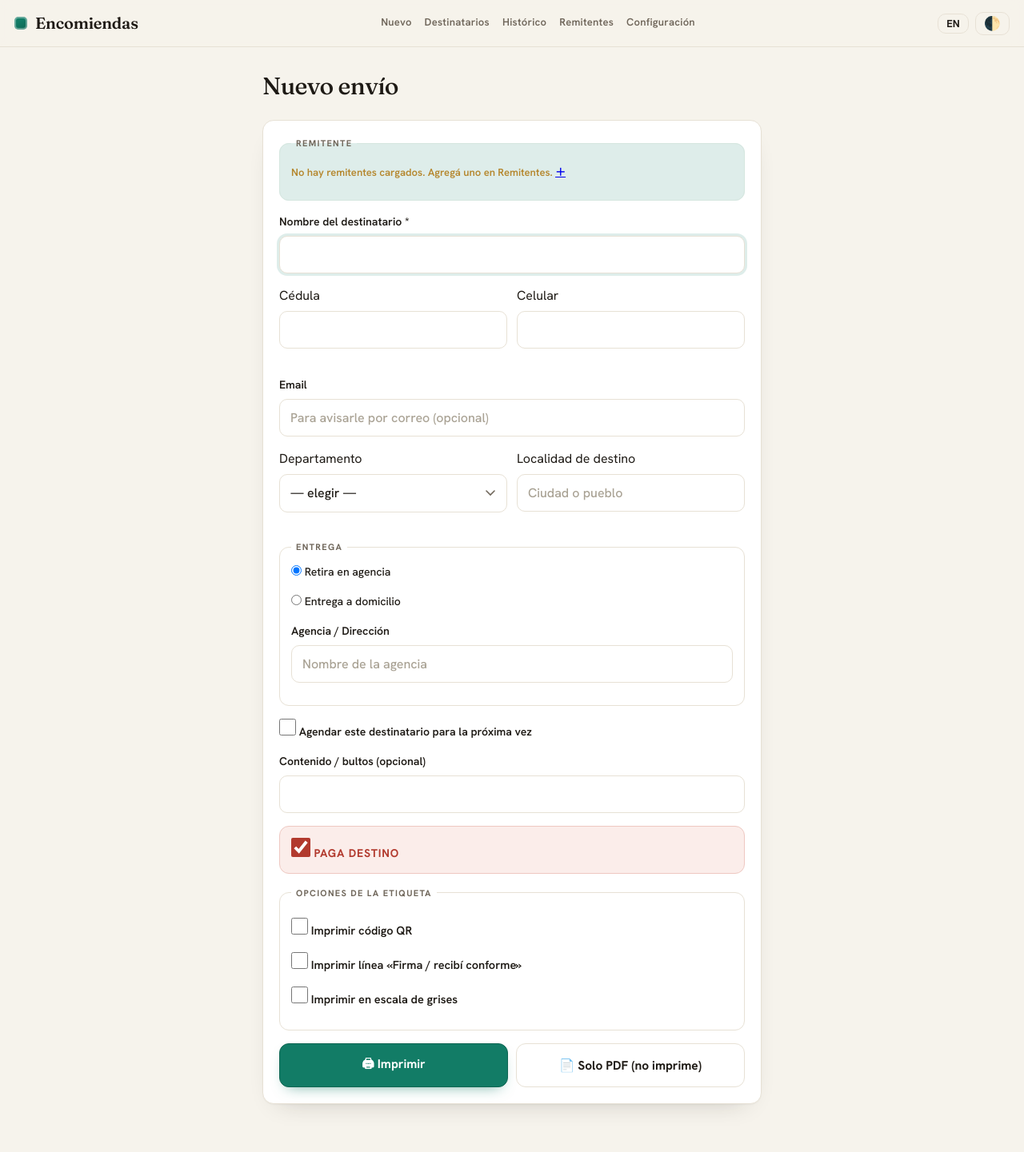
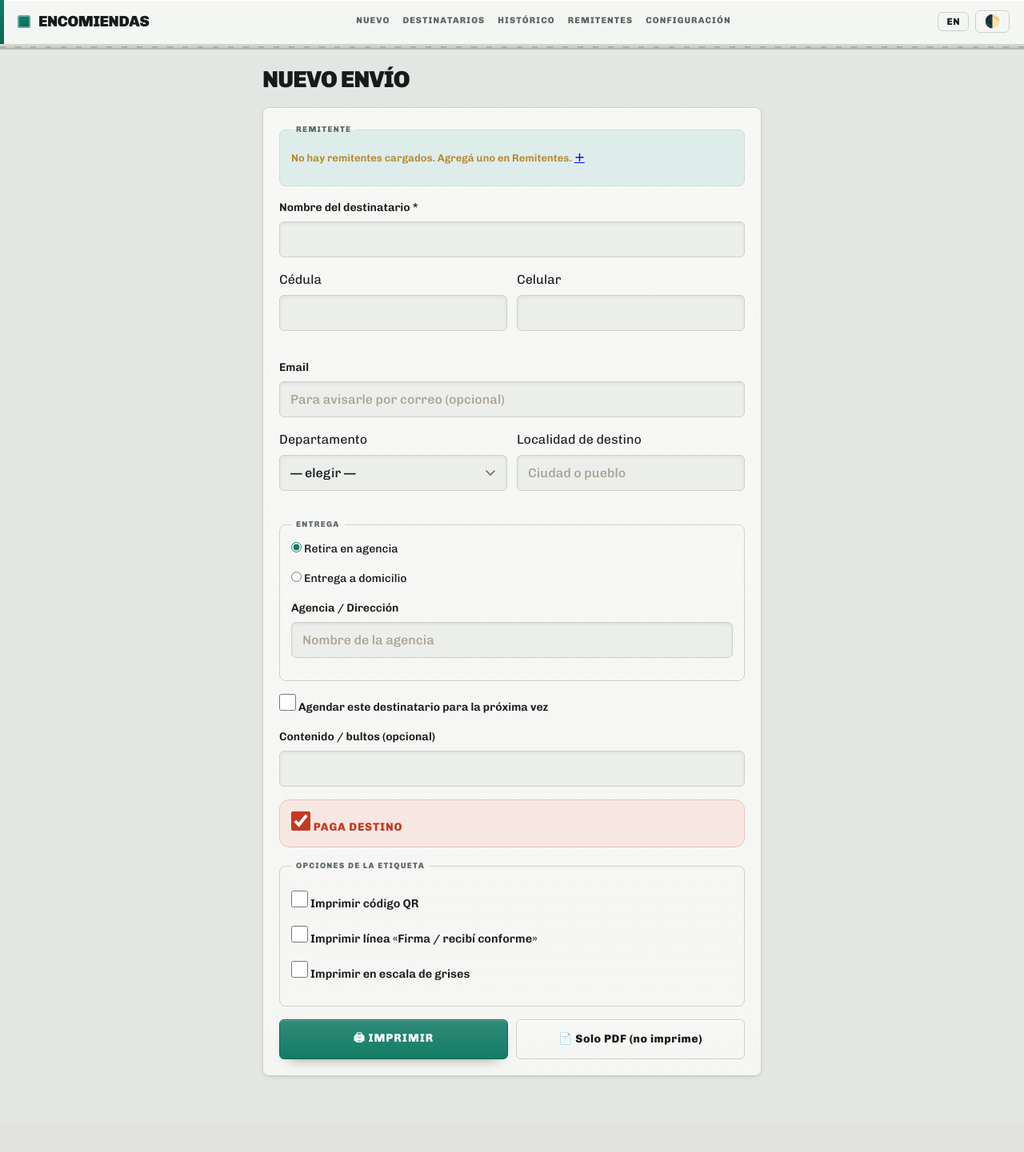
Before and after one commit to juanmreyesa/etiquetas-encomiendas, a Flask app: page / in a window 1280 px wide. Shown: the whole page at 80% size. After the commit the page ends 1347 px from the top, so only its background shows below. Run offline with Flask 3, Linux system fonts and the light colour scheme; data that the repository does not hold is empty; parts of the project's set-up code (start-up, migrations or seed data) failed here and were passed over.

Commit message:
Self-host the typeface and refresh the palette
Work that was sitting uncommitted in the tree, written in August and
running in production since today's deploy.

The page no longer reaches out to Google Fonts: Chivo and Chivo Mono
ship with the app as a latin woff2 subset, preloaded and declared in the
stylesheet, so a label station on a closed network renders the same as
one with internet. Their SIL OFL notice sits next to the files.

The palette moves from paper to enamelled plate, with flatter radii and
a shallower shadow; brand colours still come from each installation's
settings. In both lists a dispatched shipment reads as done and stops
advertising who pays, which only matters before it ships.

Dependencies move up to Flask 3.1.3, gunicorn 26, reportlab 5, qrcode
8.2, Pillow 12.3 and cryptography 49 (pytest 9.1.1 for development).

Co-Authored-By: Claude Opus 5 <noreply@anthropic.com>
Claude-Session: https://claude.ai/code/session_01ApJ4eMvjU5G9LcEW5iuCnc

```diff
--- a/requirements-dev.txt
+++ b/requirements-dev.txt
@@ -1,2 +1,2 @@
 -r requirements.txt
-pytest==8.3.3
+pytest==9.1.1
--- a/static/style.css
+++ b/static/style.css
@@ -1,29 +1,48 @@
+/* Tipografía autoalojada: la app no depende de ningún CDN para verse bien. */
+@font-face{
+  font-family:'Chivo'; font-style:normal; font-weight:400 900; font-display:swap;
+  src:url('fonts/chivo-latin.woff2') format('woff2');
+}
+@font-face{
+  font-family:'Chivo Mono'; font-style:normal; font-weight:400 600; font-display:swap;
+  src:url('fonts/chivomono-latin.woff2') format('woff2');
+}
+
+/* Chapa esmaltada: misma materia que el resto de los servicios de la casa.
+   El color de marca (--emerald/--gold) lo fija cada instalación desde la
+   configuración, así que acá sólo se define el valor por defecto. */
 :root {
-  --paper:        #F6F3EC;
-  --surface:      #FFFFFF;
-  --ink:          #1E1A15;
-  --muted:        #6F665A;
-  --line:         #E7E1D5;
+  --paper:        #E3E6E2;
+  --surface:      #F7F8F6;
+  --ink:          #171B1A;
+  --muted:        #5C6663;
+  --line:         #CCD1CB;
   --emerald:      #127C66;
   --emerald-deep: #0E6552;
-  --emerald-soft: #EAF2EE;
+  --emerald-soft: #E7EEEB;
   --gold:         #B5872E;
-  --danger:       #B23A2E;
-  --danger-soft:  #FBEDEA;
-  --ok:           #1F7A52;
+  --danger:       #C33A23;
+  --danger-soft:  #F6E7E3;
+  --ok:           #1C9B4B;
   /* Colores antes hardcodeados, ahora variables (para el modo oscuro) */
-  --header-bg:        rgba(246,243,236,.85);
-  --border-strong:    #cfc8b9;
-  --remitente-border: #D5E6DF;
-  --danger-line:      #EEC8C1;
-  --ok-line:          #CDE5DC;
-  --danger-btn-hover-bg:     #f6ddd8;
-  --danger-btn-hover-border: #e6b5ac;
-  --radius:       14px;
-  --radius-sm:    10px;
-  --shadow:       0 1px 2px rgba(30,26,21,.04), 0 14px 32px -22px rgba(30,26,21,.30);
-  --serif: "Fraunces", Georgia, "Times New Roman", serif;
-  --sans:  "Hanken Grotesk", "Segoe UI", system-ui, sans-serif;
+  --header-bg:        rgba(247,248,246,.9);
+  --border-strong:    #b4bab3;
+  --remitente-border: #cfdcd7;
+  --danger-line:      #e6c4bc;
+  --ok-line:          #cbdfd7;
+  --danger-btn-hover-bg:     #f2ddd7;
+  --danger-btn-hover-border: #dcb1a6;
+  --shine:        rgba(255,255,255,.9);
+  --rail:         #b4bab3;
+  --rail-hi:      #d3d8d1;
+  --rail-lo:      #8f958d;
+  --rail-slot:    #7d837b;
+  --radius:       8px;
+  --radius-sm:    6px;
+  --shadow:       0 1px 0 rgba(23,27,26,.05), 0 2px 10px -6px rgba(23,27,26,.35);
+  --serif: "Chivo", "Segoe UI", system-ui, sans-serif;   /* display */
+  --sans:  "Chivo", "Segoe UI", system-ui, sans-serif;
+  --mono:  "Chivo Mono", ui-monospace, SFMono-Regular, Menlo, monospace;
 }
 
 /* ---------------- Modo oscuro ----------------
@@ -96,37 +125,56 @@ body {
 
 /* ---------------- Header ---------------- */
 header {
+  position: sticky;
+  top: 0;
+  z-index: 10;
   display: flex;
   align-items: center;
   justify-content: space-between;
   flex-wrap: wrap;
   gap: 6px 12px;
-  padding: 14px 18px;
+  padding: 13px 18px 13px 22px;
   background: var(--header-bg);
   backdrop-filter: saturate(140%) blur(8px);
   border-bottom: 1px solid var(--line);
-  position: sticky;
-  top: 0;
-  z-index: 10;
+  box-shadow: inset 0 1px 0 var(--shine);
+}
+/* barra de tensión: el color de la marca, del lado del canto */
+header::before {
+  content: ''; position: absolute; left: 0; top: 0; bottom: 0; width: 5px;
+  background: linear-gradient(180deg, var(--emerald), var(--emerald-deep));
+}
+/* el header se apoya en un riel, como los módulos de casa.lan */
+header::after {
+  content: ''; position: absolute; left: 0; right: 0; bottom: -7px; height: 6px;
+  background-image:
+    repeating-linear-gradient(90deg, var(--rail-slot) 0 7px, transparent 7px 19px),
+    linear-gradient(180deg, var(--rail-hi) 0 1px, var(--rail) 1px 4px, var(--rail-lo) 4px 6px);
+  background-size: 100% 2px, 100% 100%;
+  background-position: 0 2px, 0 0;
+  background-repeat: no-repeat;
+  opacity: .55;
 }
 .brand { display: inline-flex; align-items: center; gap: 10px; text-decoration: none; }
 .brand-mark {
-  width: 16px; height: 16px; border-radius: 5px;
+  width: 16px; height: 16px; border-radius: 3px;
   background: linear-gradient(150deg, var(--emerald) 35%, var(--emerald-deep));
   box-shadow: inset 0 0 0 2px rgba(255,255,255,.35);
 }
 .brand-name {
   font-family: var(--serif);
-  font-weight: 600;
-  font-size: 20px;
-  letter-spacing: -.01em;
+  font-weight: 900;
+  font-size: 19px;
+  letter-spacing: -.02em;
+  text-transform: uppercase;
   color: var(--ink);
 }
 nav { display: flex; flex-wrap: wrap; gap: 16px; }
 nav a {
-  font-size: 13px;
-  font-weight: 600;
-  letter-spacing: .02em;
+  font-size: 11px;
+  font-weight: 800;
+  letter-spacing: .1em;
+  text-transform: uppercase;
   text-decoration: none;
   color: var(--muted);
   padding: 4px 0;
@@ -138,8 +186,8 @@ nav a:hover { color: var(--ink); border-color: var(--emerald); }
 .brand-logo { width: 24px; height: 24px; border-radius: 6px; object-fit: contain; }
 .header-tools { display: flex; align-items: center; gap: 8px; flex-shrink: 0; }
 .lang-toggle {
-  padding: 5px 10px; font-size: 13px; font-weight: 700; line-height: 1;
-  border-radius: 10px; border: 1px solid var(--line); color: var(--ink);
+  padding: 5px 10px; font-size: 12px; font-weight: 800; letter-spacing: .06em; line-height: 1;
+  border-radius: var(--radius-sm); border: 1px solid var(--line); color: var(--ink);
   text-decoration: none; display: inline-flex; align-items: center;
 }
 .lang-toggle:hover { border-color: var(--border-strong); }
@@ -150,8 +198,8 @@ nav a:hover { color: var(--ink); border-color: var(--emerald); }
 .test-email { margin: 12px 0 0; }
 
 .tema-toggle {
-  width: auto; padding: 5px 10px; font-size: 17px; line-height: 1;
-  border-radius: 10px; background: transparent; border: 1px solid var(--line);
+  width: auto; padding: 5px 10px; font-size: 16px; line-height: 1;
+  border-radius: var(--radius-sm); background: transparent; border: 1px solid var(--line);
   color: var(--ink); flex-shrink: 0;
 }
 .tema-toggle:hover { border-color: var(--border-strong); }
@@ -167,27 +215,30 @@ main {
 
 h1 {
   font-family: var(--serif);
-  font-weight: 500;
-  font-size: 30px;
-  letter-spacing: -.02em;
-  margin: 4px 0 20px;
+  font-weight: 900;
+  font-size: 29px;
+  letter-spacing: -.03em;
+  text-transform: uppercase;
+  line-height: 1.05;
+  margin: 6px 0 20px;
 }
 h2 {
-  font-size: 12px;
-  font-weight: 700;
-  letter-spacing: .12em;
+  font-size: 11px;
+  font-weight: 800;
+  letter-spacing: .13em;
   text-transform: uppercase;
   color: var(--muted);
-  margin: 20px 0 8px;
+  text-shadow: 0 1px 0 var(--shine);
+  margin: 22px 0 8px;
 }
 
 /* ---------------- Card ---------------- */
 .card {
-  background: var(--surface);
+  background: linear-gradient(var(--surface), color-mix(in srgb, var(--surface) 92%, var(--paper)));
   border: 1px solid var(--line);
   border-radius: var(--radius);
   padding: 20px;
-  box-shadow: var(--shadow);
+  box-shadow: inset 0 1px 0 var(--shine), var(--shadow);
 }
 
 form.card label, fieldset label { display: block; margin-bottom: 16px; }
@@ -209,7 +260,8 @@ select, textarea {
   color: var(--ink);
   border: 1px solid var(--line);
   border-radius: var(--radius-sm);
-  background: var(--surface);
+  background: color-mix(in srgb, var(--paper) 55%, var(--surface));
+  box-shadow: inset 0 2px 4px rgba(0,0,0,.06);
   transition: border-color .15s, box-shadow .15s;
 }
 textarea { resize: vertical; line-height: 1.4; }
@@ -235,14 +287,14 @@ select {
 /* ---------------- Fieldsets ---------------- */
 fieldset {
   border: 1px solid var(--line);
-  border-radius: 12px;
+  border-radius: var(--radius);
   padding: 12px 14px;
   margin: 0 0 16px;
 }
 fieldset legend {
-  font-size: 11px;
-  font-weight: 700;
-  letter-spacing: .12em;
+  font-size: 10px;
+  font-weight: 800;
+  letter-spacing: .13em;
   text-transform: uppercase;
   color: var(--muted);
   padding: 0 6px;
@@ -254,6 +306,7 @@ label.inline {
   margin: 0 18px 0 0; font-weight: 500;
 }
 label.inline input { width: auto; margin: 0; }
+input[type=radio], input[type=checkbox] { accent-color: var(--emerald); }
 
 /* Remitente preview + logo */
 .rem-preview {
@@ -296,12 +349,14 @@ label.checkbox input {
 button, .btn {
   display: inline-block;
   font-family: var(--sans);
-  font-size: 15.5px;
-  font-weight: 700;
-  padding: 13px 20px;
-  border-radius: 12px;
+  font-size: 14px;
+  font-weight: 800;
+  letter-spacing: .04em;
+  padding: 12px 20px;
+  border-radius: var(--radius-sm);
   border: 1px solid var(--line);
-  background: var(--surface);
+  background: linear-gradient(var(--surface), color-mix(in srgb, var(--surface) 88%, var(--paper)));
+  box-shadow: inset 0 1px 0 var(--shine);
   color: var(--ink);
   cursor: pointer;
   text-decoration: none;
@@ -311,11 +366,13 @@ button, .btn {
 button:hover, .btn:hover { border-color: var(--border-strong); }
 button:active, .btn:active { transform: translateY(1px); }
 button.primary, .btn.primary {
-  background: var(--emerald);
+  background: linear-gradient(color-mix(in srgb, var(--emerald) 88%, #fff), var(--emerald));
   border-color: var(--emerald-deep);
   color: #fff;
   width: 100%;
-  box-shadow: 0 8px 18px -10px rgba(18,124,102,.7);
+  text-transform: uppercase;
+  letter-spacing: .07em;
+  box-shadow: inset 0 1px 0 rgba(255,255,255,.28), 0 8px 18px -12px rgba(0,0,0,.6);
 }
 button.primary:hover, .btn.primary:hover { background: var(--emerald-deep); border-color: var(--emerald-deep); }
 .btn.danger, button.danger {
--- a/templates/base.html
+++ b/templates/base.html
@@ -15,10 +15,10 @@
       } catch (e) {}
     })();
   </script>
-  <link rel="preconnect" href="https://fonts.googleapis.com">
-  <link rel="preconnect" href="https://fonts.gstatic.com" crossorigin>
-  <link href="https://fonts.googleapis.com/css2?family=Fraunces:opsz,wght@9..144,400;9..144,500;9..144,600&family=Hanken+Grotesk:wght@400;500;600;700&display=swap" rel="stylesheet">
-  <link rel="stylesheet" href="{{ url_for('static', filename='style.css') }}">
+  {# Tipografía autoalojada (Chivo/Chivo Mono, en static/fonts): sin CDN. #}
+  <link rel="preload" as="font" type="font/woff2" crossorigin
+        href="{{ url_for('static', filename='fonts/chivo-latin.woff2') }}">
+  <link rel="stylesheet" href="{{ url_for('static', filename='style.css', v=css_v) }}">
   {# Override de la paleta desde la configuración (después del CSS para ganar). #}
   <style>
     :root {
--- a/templates/historico.html
+++ b/templates/historico.html
@@ -17,7 +17,7 @@
 <ul class="lista">
   {% for e in envios %}
   <li>
-    <a href="{{ url_for('detalle', envio_id=e.id) }}">
+    <a href="{{ url_for('detalle', envio_id=e.id) }}"{% if e.despachado_at %} class="done"{% endif %}>
       <span class="num">{{ t('pdf.number') }} {{ '%05d' % e.id }}</span>
       <span class="nombre">{{ e.dest_nombre }}</span>
       <span class="meta">
@@ -25,8 +25,8 @@
         {{ t('delivery.agency_short') if e.entrega_tipo == 'agencia' else t('delivery.home_short') }} ·
         {{ fmt_dt(e.created_at) }}
       </span>
-      {% if e.despachado_at %}<span class="tag ok">{{ t('tag.dispatched') }}</span>{% endif %}
-      {% if e.paga_destino %}<span class="tag">{{ t('check.pays_dest') }}</span>{% endif %}
+      {% if e.despachado_at %}<span class="tag ok">✓ {{ t('tag.dispatched') }}</span>{% endif %}
+      {% if e.paga_destino and not e.despachado_at %}<span class="tag">{{ t('check.pays_dest') }}</span>{% endif %}
       {% if e.reimpresiones %}<span class="tag alt">{{ t('tag.reprints', n=e.reimpresiones) }}</span>{% endif %}
     </a>
   </li>
--- a/templates/index.html
+++ b/templates/index.html
@@ -144,11 +144,12 @@
 <ul class="lista">
   {% for e in recientes %}
   <li>
-    <a href="{{ url_for('detalle', envio_id=e.id) }}">
+    <a href="{{ url_for('detalle', envio_id=e.id) }}"{% if e.despachado_at %} class="done"{% endif %}>
       <span class="num">{{ t('pdf.number') }} {{ '%05d' % e.id }}</span>
       <span class="nombre">{{ e.dest_nombre }}</span>
       <span class="meta">{% if e.dest_localidad %}{{ e.dest_localidad }} ({{ e.dest_departamento }}){% else %}{{ e.dest_departamento }}{% endif %} · {{ fmt_dt(e.created_at) }}</span>
-      {% if e.paga_destino %}<span class="tag">{{ t('check.pays_dest') }}</span>{% endif %}
+      {% if e.despachado_at %}<span class="tag ok">✓ {{ t('tag.dispatched') }}</span>{% endif %}
+      {% if e.paga_destino and not e.despachado_at %}<span class="tag">{{ t('check.pays_dest') }}</span>{% endif %}
     </a>
   </li>
   {% endfor %}
```
Also changed, not shown: other parts of static/style.css (+56 -42 lines), requirements.txt (+6 -6 lines), static/fonts/README.md (added), static/fonts/chivo-latin.woff2 (added), static/fonts/chivomono-latin.woff2 (added).
